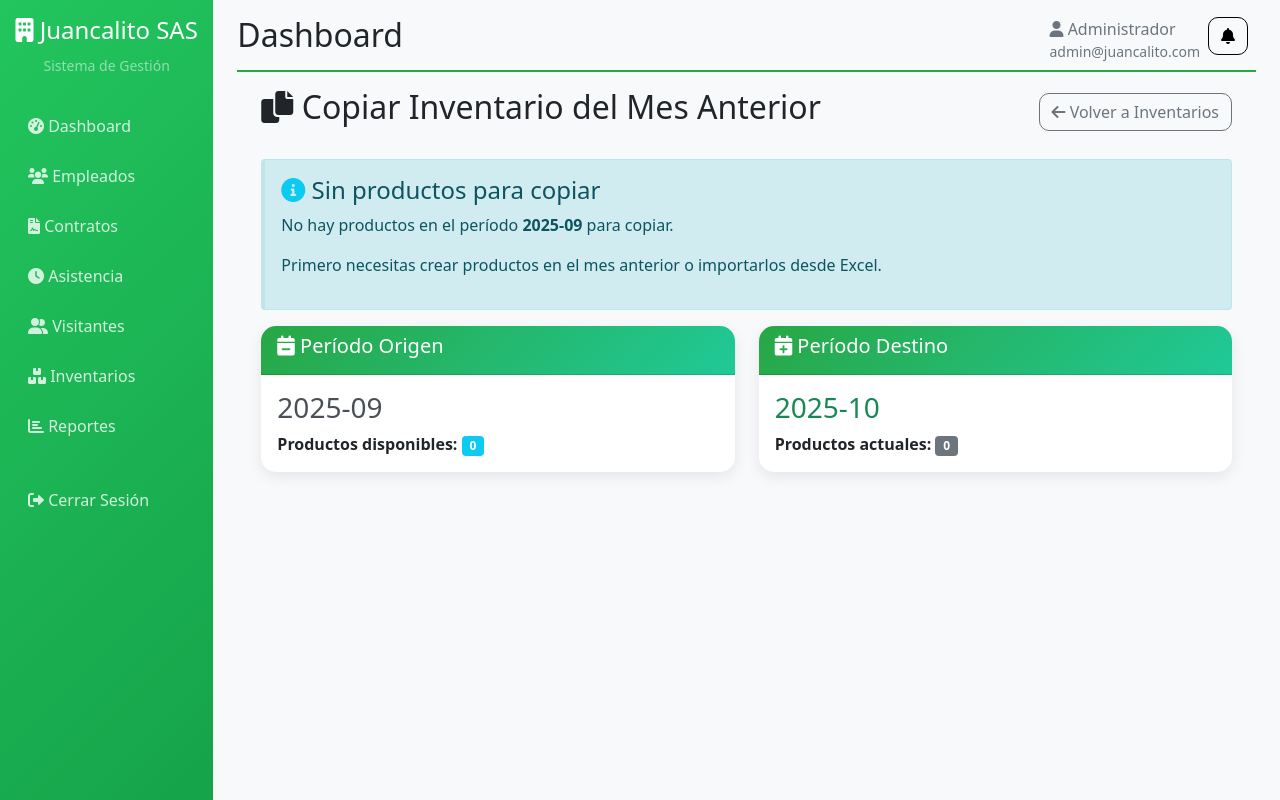
After one commit to serverminetest/Juancalito, a Flask app: page /inventarios/copiar-mes-anterior in a window 1280 px wide. The commit adds this page. Run offline with Flask 3, Linux system fonts and the light colour scheme; a user stored in the database is signed in; tables that the repository leaves empty hold one stand-in row (values such as "Sample post"); some libraries are stand-ins or nearby versions.

Commit message:
Implementar funcionalidad para copiar inventario del mes anterior - permite copiar productos de un mes al siguiente con stock inicializado en 0

```diff
--- a/app.py
+++ b/app.py
@@ -2926,6 +2926,99 @@ def desactivar_producto_inventario(id):
 
     return redirect(url_for('productos_inventario'))
 
+@app.route('/inventarios/copiar-mes-anterior', methods=['GET', 'POST'])
+@login_required
+def copiar_inventario_mes_anterior():
+    """Copiar inventario del mes anterior al mes actual"""
+    if not current_user.is_admin:
+        flash('Solo los administradores pueden copiar inventarios', 'error')
+        return redirect(url_for('inventarios'))
+
+    if request.method == 'POST':
+        try:
+            # Obtener mes anterior
+            periodo_actual = get_periodo_actual()
+            año_actual = int(periodo_actual.split('-')[0])
+            mes_actual = int(periodo_actual.split('-')[1])
+
+            # Calcular mes anterior
+            if mes_actual == 1:
+                mes_anterior = 12
+                año_anterior = año_actual - 1
+            else:
+                mes_anterior = mes_actual - 1
+                año_anterior = año_actual
+
+            periodo_anterior = f"{año_anterior:04d}-{mes_anterior:02d}"
+
+            # Verificar si ya existen productos en el mes actual
+            productos_actuales = Producto.query.filter_by(periodo=periodo_actual).count()
+            if productos_actuales > 0:
+                flash(f'Ya existen {productos_actuales} productos en el período {periodo_actual}. No se pueden copiar.', 'warning')
+                return redirect(url_for('inventarios'))
+
+            # Obtener productos del mes anterior
+            productos_anteriores = Producto.query.filter_by(periodo=periodo_anterior, activo=True).all()
+
+            if not productos_anteriores:
+                flash(f'No hay productos en el período {periodo_anterior} para copiar', 'warning')
+                return redirect(url_for('inventarios'))
+
+            # Copiar productos al mes actual
+            productos_copiados = 0
+            for producto in productos_anteriores:
+                nuevo_producto = Producto(
+                    codigo=producto.codigo,
+                    nombre=producto.nombre,
+                    descripcion=producto.descripcion,
+                    categoria=producto.categoria,
+                    periodo=periodo_actual,
+                    unidad_medida=producto.unidad_medida,
+                    precio_unitario=producto.precio_unitario,
+                    stock_minimo=producto.stock_minimo,
+                    stock_actual=0,  # Stock inicial en 0 para el nuevo mes
+                    ubicacion=producto.ubicacion,
+                    proveedor=producto.proveedor,
+                    activo=True
+                )
+                db.session.add(nuevo_producto)
+                productos_copiados += 1
+
+            db.session.commit()
+
+            flash(f'✅ {productos_copiados} productos copiados desde {periodo_anterior} a {periodo_actual}. Stock inicializado en 0.', 'success')
+
+        except Exception as e:
+            db.session.rollback()
+            flash(f'Error copiando inventario: {str(e)}', 'error')
+
+        return redirect(url_for('inventarios'))
+
+    # GET: Mostrar página de confirmación
+    periodo_actual = get_periodo_actual()
+    año_actual = int(periodo_actual.split('-')[0])
+    mes_actual = int(periodo_actual.split('-')[1])
+
+    # Calcular mes anterior
+    if mes_actual == 1:
+        mes_anterior = 12
+        año_anterior = año_actual - 1
+    else:
+        mes_anterior = mes_actual - 1
+        año_anterior = año_actual
+
+    periodo_anterior = f"{año_anterior:04d}-{mes_anterior:02d}"
+
+    # Verificar si ya existen productos en el mes actual
+    productos_actuales = Producto.query.filter_by(periodo=periodo_actual).count()
+    productos_anteriores = Producto.query.filter_by(periodo=periodo_anterior, activo=True).count()
+
+    return render_template('copiar_inventario.html',
+                         periodo_actual=periodo_actual,
+                         periodo_anterior=periodo_anterior,
+                         productos_actuales=productos_actuales,
+                         productos_anteriores=productos_anteriores)
+
 @app.route('/migrate-inventory-monthly')
 @login_required
 def migrate_inventory_monthly():
--- /dev/null
+++ b/migracion_periodo.sql
@@ -0,0 +1,63 @@
+-- Migración para agregar columna 'periodo' al sistema de inventarios mensuales
+-- Ejecutar este script en pgAdmin
+
+-- 1. Agregar columna 'periodo' a la tabla 'producto'
+ALTER TABLE producto ADD COLUMN IF NOT EXISTS periodo VARCHAR(7);
+
+-- 2. Agregar columna 'periodo' a la tabla 'movimiento_inventario'
+ALTER TABLE movimiento_inventario ADD COLUMN IF NOT EXISTS periodo VARCHAR(7);
+
+-- 3. Asignar período actual (2025-10) a productos existentes que tengan periodo NULL
+UPDATE producto
+SET periodo = '2025-10'
+WHERE periodo IS NULL;
+
+-- 4. Asignar período actual (2025-10) a movimientos existentes que tengan periodo NULL
+UPDATE movimiento_inventario
+SET periodo = '2025-10'
+WHERE periodo IS NULL;
+
+-- 5. Hacer la columna 'periodo' NOT NULL después de asignar valores
+ALTER TABLE producto ALTER COLUMN periodo SET NOT NULL;
+ALTER TABLE movimiento_inventario ALTER COLUMN periodo SET NOT NULL;
+
+-- 6. Agregar índice único para evitar códigos duplicados en el mismo período y categoría
+-- (Esto permitirá el mismo código en diferentes meses/categorías)
+DO $$
+BEGIN
+    IF NOT EXISTS (
+        SELECT 1 FROM pg_constraint
+        WHERE conname = '_producto_codigo_categoria_periodo_uc'
+    ) THEN
+        ALTER TABLE producto ADD CONSTRAINT _producto_codigo_categoria_periodo_uc
+        UNIQUE (codigo, categoria, periodo);
+    END IF;
+END $$;
+
+-- 7. Verificar que las columnas se agregaron correctamente
+SELECT
+    'producto' as tabla,
+    column_name,
+    data_type,
+    is_nullable
+FROM information_schema.columns
+WHERE table_name = 'producto' AND column_name = 'periodo'
+
+UNION ALL
+
+SELECT
+    'movimiento_inventario' as tabla,
+    column_name,
+    data_type,
+    is_nullable
+FROM information_schema.columns
+WHERE table_name = 'movimiento_inventario' AND column_name = 'periodo';
+
+-- 8. Mostrar estadísticas de productos por período
+SELECT
+    periodo,
+    COUNT(*) as total_productos,
+    COUNT(DISTINCT categoria) as categorias_con_productos
+FROM producto
+GROUP BY periodo
+ORDER BY periodo;
--- /dev/null
+++ b/templates/copiar_inventario.html
@@ -0,0 +1,116 @@
+{% extends "base.html" %}
+
+{% block title %}Copiar Inventario del Mes Anterior{% endblock %}
+
+{% block content %}
+<div class="container-fluid">
+    <div class="row">
+        <div class="col-12">
+            <div class="d-flex justify-content-between align-items-center mb-4">
+                <h2><i class="fas fa-copy"></i> Copiar Inventario del Mes Anterior</h2>
+                <a href="{{ url_for('inventarios') }}" class="btn btn-outline-secondary">
+                    <i class="fas fa-arrow-left"></i> Volver a Inventarios
+                </a>
+            </div>
+
+            {% if productos_actuales > 0 %}
+            <div class="alert alert-warning" role="alert">
+                <h4 class="alert-heading"><i class="fas fa-exclamation-triangle"></i> ¡Atención!</h4>
+                <p>Ya existen <strong>{{ productos_actuales }}</strong> productos en el período actual <strong>{{ periodo_actual }}</strong>.</p>
+                <p>No se pueden copiar productos cuando ya existen productos en el mes de destino.</p>
+                <hr>
+                <p class="mb-0">Si deseas copiar productos, primero elimina los productos existentes del período actual.</p>
+            </div>
+            {% elif productos_anteriores == 0 %}
+            <div class="alert alert-info" role="alert">
+                <h4 class="alert-heading"><i class="fas fa-info-circle"></i> Sin productos para copiar</h4>
+                <p>No hay productos en el período <strong>{{ periodo_anterior }}</strong> para copiar.</p>
+                <p>Primero necesitas crear productos en el mes anterior o importarlos desde Excel.</p>
+            </div>
+            {% else %}
+            <div class="alert alert-success" role="alert">
+                <h4 class="alert-heading"><i class="fas fa-check-circle"></i> Listo para copiar</h4>
+                <p>Se encontraron <strong>{{ productos_anteriores }}</strong> productos en el período <strong>{{ periodo_anterior }}</strong>.</p>
+                <p>Estos productos se copiarán al período actual <strong>{{ periodo_actual }}</strong> con stock inicial en 0.</p>
+            </div>
+            {% endif %}
+
+            <div class="row">
+                <div class="col-md-6">
+                    <div class="card">
+                        <div class="card-header">
+                            <h5><i class="fas fa-calendar-minus"></i> Período Origen</h5>
+                        </div>
+                        <div class="card-body">
+                            <h3 class="text-primary">{{ periodo_anterior }}</h3>
+                            <p class="mb-0">
+                                <strong>Productos disponibles:</strong>
+                                <span class="badge bg-info">{{ productos_anteriores }}</span>
+                            </p>
+                        </div>
+                    </div>
+                </div>
+
+                <div class="col-md-6">
+                    <div class="card">
+                        <div class="card-header">
+                            <h5><i class="fas fa-calendar-plus"></i> Período Destino</h5>
+                        </div>
+                        <div class="card-body">
+                            <h3 class="text-success">{{ periodo_actual }}</h3>
+                            <p class="mb-0">
+                                <strong>Productos actuales:</strong>
+                                <span class="badge bg-secondary">{{ productos_actuales }}</span>
+                            </p>
+                        </div>
+                    </div>
+                </div>
+            </div>
+
+            {% if productos_actuales == 0 and productos_anteriores > 0 %}
+            <div class="card mt-4">
+                <div class="card-header">
+                    <h5><i class="fas fa-info-circle"></i> Información sobre la copia</h5>
+                </div>
+                <div class="card-body">
+                    <div class="row">
+                        <div class="col-md-6">
+                            <h6><i class="fas fa-check text-success"></i> Se copiarán:</h6>
+                            <ul class="list-unstyled">
+                                <li><i class="fas fa-arrow-right text-muted"></i> Código del producto</li>
+                                <li><i class="fas fa-arrow-right text-muted"></i> Nombre y descripción</li>
+                                <li><i class="fas fa-arrow-right text-muted"></i> Categoría</li>
+                                <li><i class="fas fa-arrow-right text-muted"></i> Unidad de medida</li>
+                                <li><i class="fas fa-arrow-right text-muted"></i> Precio unitario</li>
+                                <li><i class="fas fa-arrow-right text-muted"></i> Stock mínimo</li>
+                                <li><i class="fas fa-arrow-right text-muted"></i> Ubicación y proveedor</li>
+                            </ul>
+                        </div>
+                        <div class="col-md-6">
+                            <h6><i class="fas fa-times text-danger"></i> Se reiniciará:</h6>
+                            <ul class="list-unstyled">
+                                <li><i class="fas fa-arrow-right text-muted"></i> <strong>Stock actual → 0</strong></li>
+                                <li><i class="fas fa-arrow-right text-muted"></i> Fecha de creación</li>
+                                <li><i class="fas fa-arrow-right text-muted"></i> ID del producto</li>
+                            </ul>
+                        </div>
+                    </div>
+                </div>
+            </div>
+
+            <div class="text-center mt-4">
+                <form method="POST" class="d-inline">
+                    <button type="submit" class="btn btn-success btn-lg"
+                            onclick="return confirm('¿Estás seguro de que quieres copiar {{ productos_anteriores }} productos del período {{ periodo_anterior }} al período {{ periodo_actual }}?')">
+                        <i class="fas fa-copy"></i> Copiar {{ productos_anteriores }} Productos
+                    </button>
+                </form>
+                <a href="{{ url_for('inventarios') }}" class="btn btn-outline-secondary btn-lg ms-2">
+                    <i class="fas fa-times"></i> Cancelar
+                </a>
+            </div>
+            {% endif %}
+        </div>
+    </div>
+</div>
+{% endblock %}
```
Also changed, not shown: templates/inventarios.html (+6 -3 lines).
